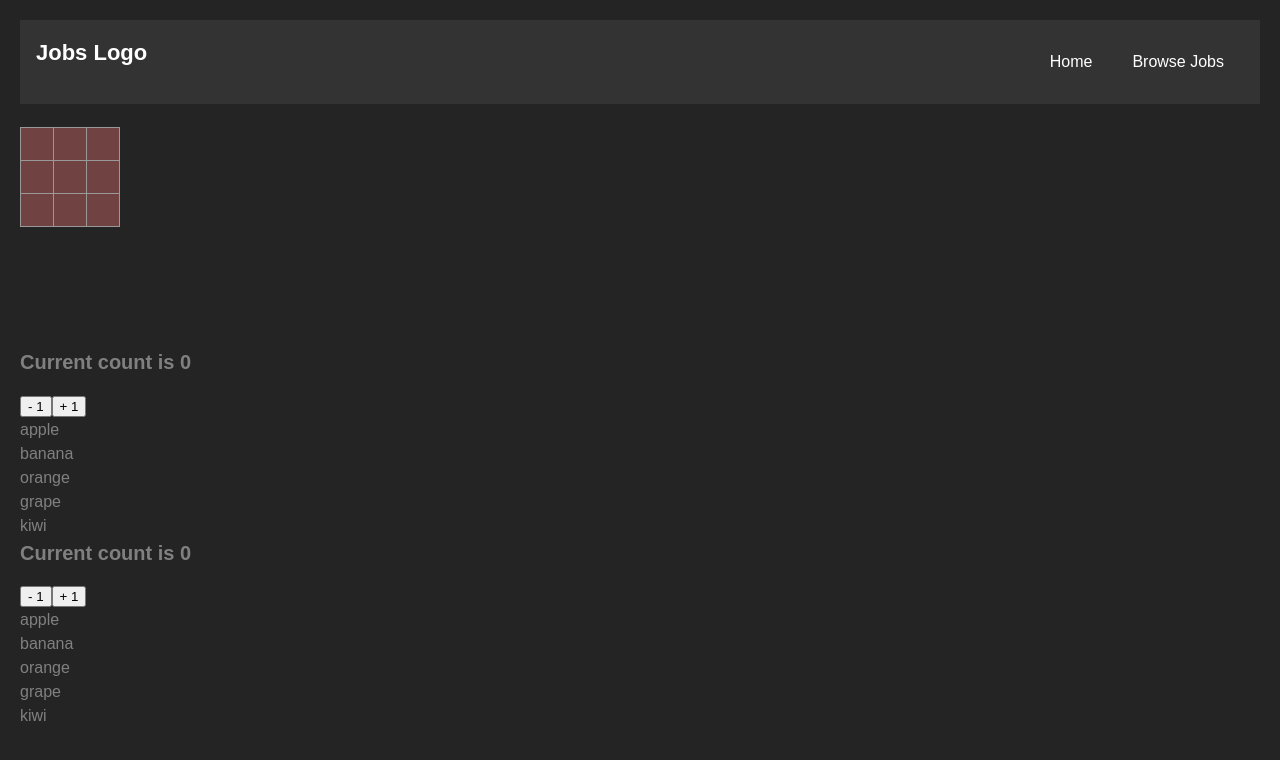
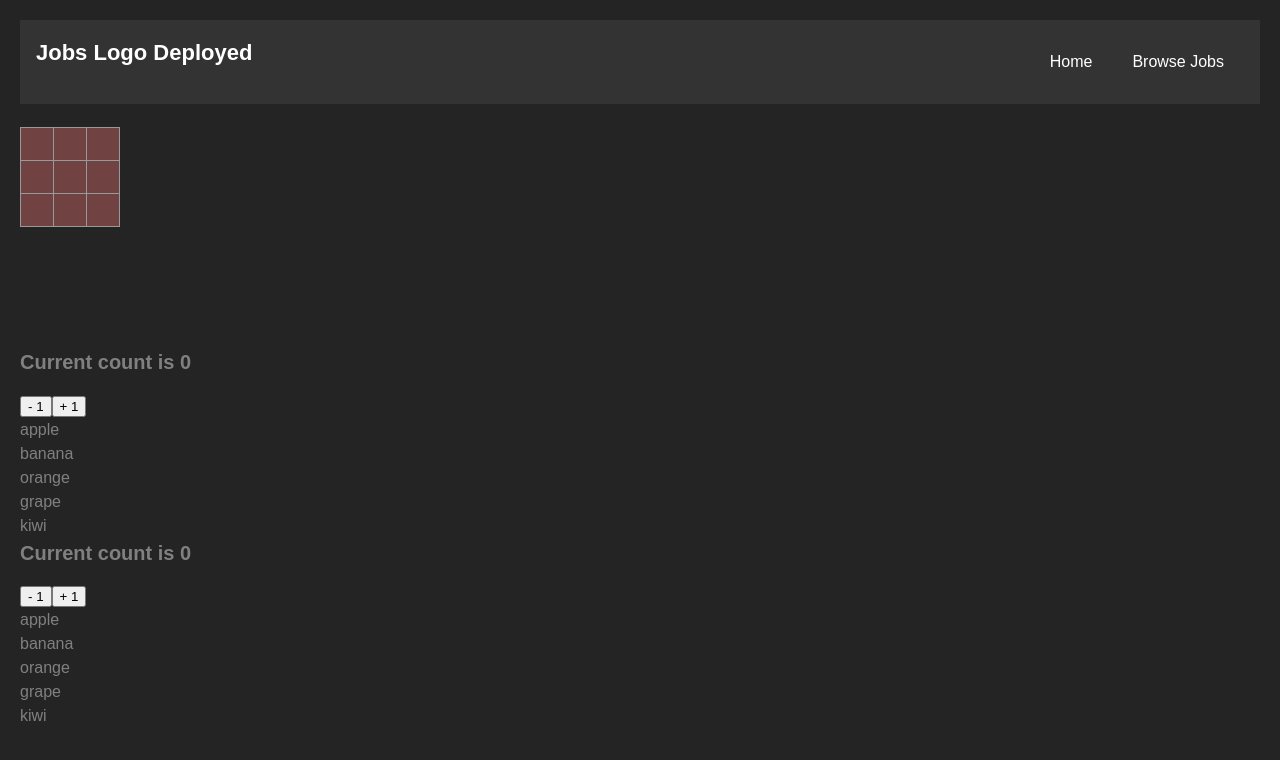
Before and after one commit to siddharthverse/refreshReact, a React (Vite) app: page / in a window 1280 px wide. Shown: the top 760 px of the page. Built offline with nearby package versions, Linux system fonts and the light colour scheme.

Commit message:
Changing title of page

```diff
--- a/src/components/Navbar.tsx
+++ b/src/components/Navbar.tsx
@@ -1,7 +1,7 @@
 const Navbar = () => {
   return (
     <nav className="navbar">
-      <h1>Jobs Logo</h1>
+      <h1>Jobs Logo Deployed</h1>
       <div className="links">
         <a href="/">Home</a>
         <a href="/jobs">Browse Jobs</a>
```
